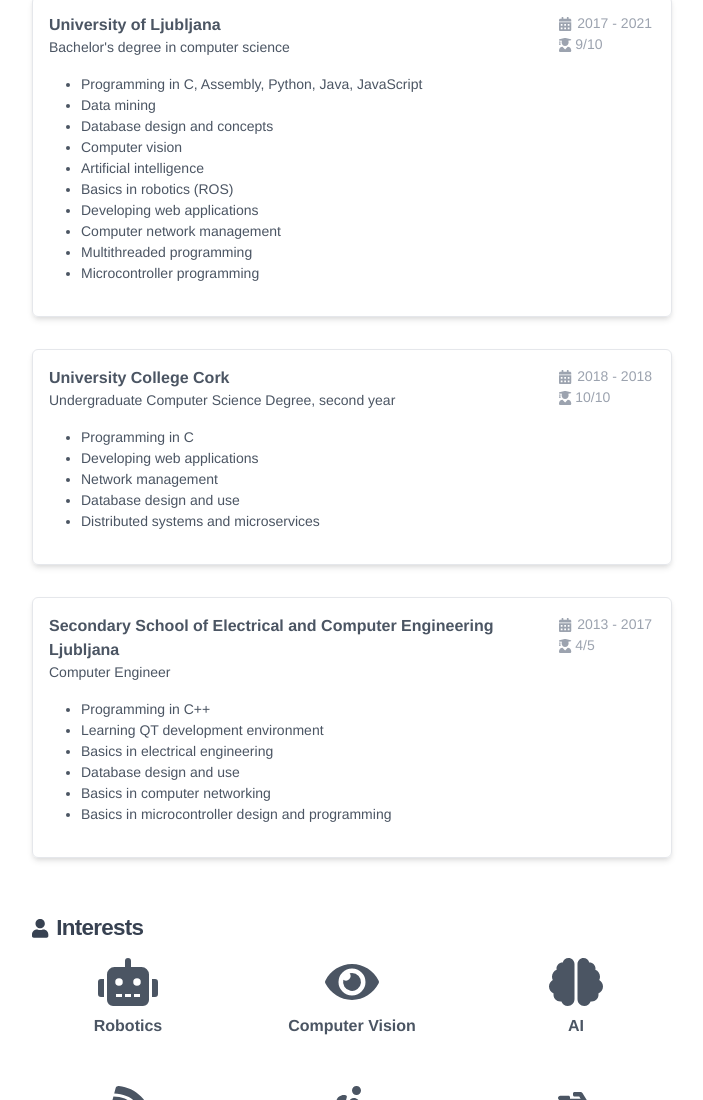
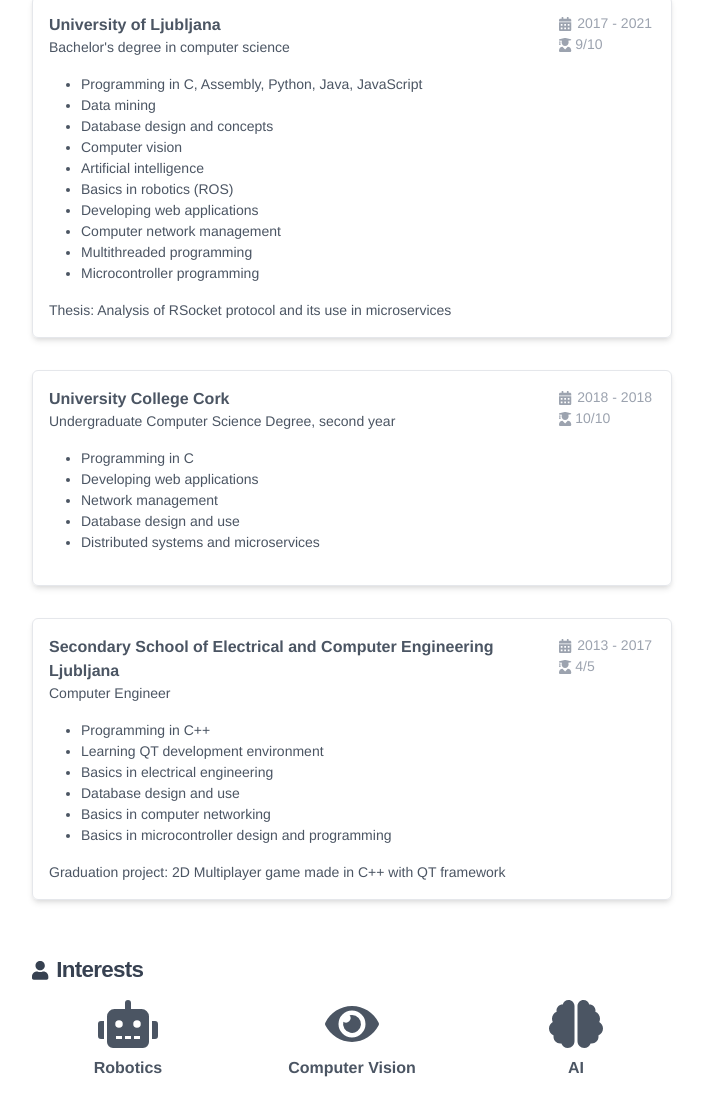
Before and after one commit to dbecaj/dbecaj.github.io, a Gatsby site: page / in a window 1280 px wide. Shown: the part 2226-3326 px from the top of the page, without its empty margins (288-991 px from the left). Built offline with nearby package versions, Linux system fonts and the light colour scheme; Gatsby itself is replaced by a stand-in of ours.

Commit message:
Added final project description to project

```diff
--- a/content/site-data.json
+++ b/content/site-data.json
@@ -174,7 +174,8 @@
           "Computer network management",
           "Multithreaded programming",
           "Microcontroller programming"
-        ]
+        ],
+        "project": "Thesis: Analysis of RSocket protocol and its use in microservices"
       },
       {
         "startDate": "2018",
@@ -205,7 +206,8 @@
           "Database design and use",
           "Basics in computer networking",
           "Basics in microcontroller design and programming"
-        ]
+        ],
+        "project": "Graduation project: 2D Multiplayer game made in C++ with QT framework"
       }
     ]
   },
--- a/content/site-data_sl.json
+++ b/content/site-data_sl.json
@@ -174,7 +174,8 @@
           "Upravljanje računalniškega omrežja",
           "Paralelno programiranje",
           "Programiranje vgrajenih sistemov"
-        ]
+        ],
+        "project": "Diplomsko delo: Analiza protokola RSocket in njegova uporaba v mikrostoritvah"
       },
       {
         "startDate": "2018",
@@ -205,7 +206,8 @@
           "Postavitev in uporaba podatkovnih baz",
           "Osnova računalniških omrežji",
           "Osnove programiranja mikrokrmilnikov"
-        ]
+        ],
+        "project": "Zaključna naloga: 2D Omrežna igra narejena v jeziku C++ z ogrodjem QT"
       }
     ]
   },
--- a/src/components/edu-desc.js
+++ b/src/components/edu-desc.js
@@ -23,7 +23,7 @@
           <p>{props.programName}</p>
         </div>
 
-        { /*Side information*/ }
+        { /*Side information*/}
         <div class="flex flex-col ml-auto text-gray-400">
           <DateItem
             startDate={props.startDate}
@@ -44,6 +44,11 @@
           })}
         </ul>
       </div>
+
+      { /* Final project */}
+      {
+        props.project ? <p>{props.project}</p> : undefined
+      }
     </div>
   )
 }
--- a/src/pages/index.js
+++ b/src/pages/index.js
@@ -83,6 +83,7 @@
                 gradeAvg={education.gradeAvg}
                 gradeTotal={education.gradeTotal}
                 competencies={education.competencies}
+                project={education.project}
                 class="mb-8 shadow-md p-4 border rounded-md"
               />
             )
```
